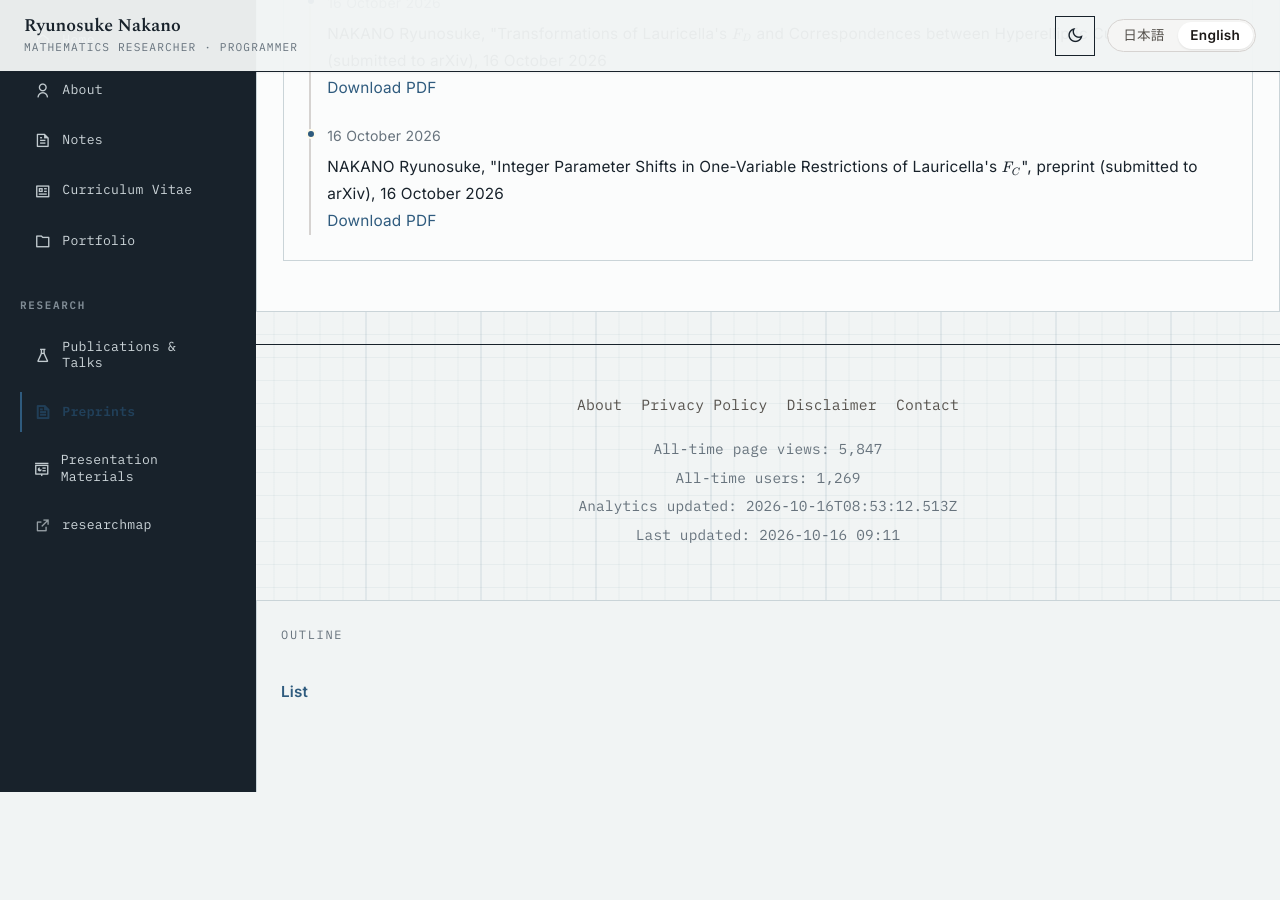
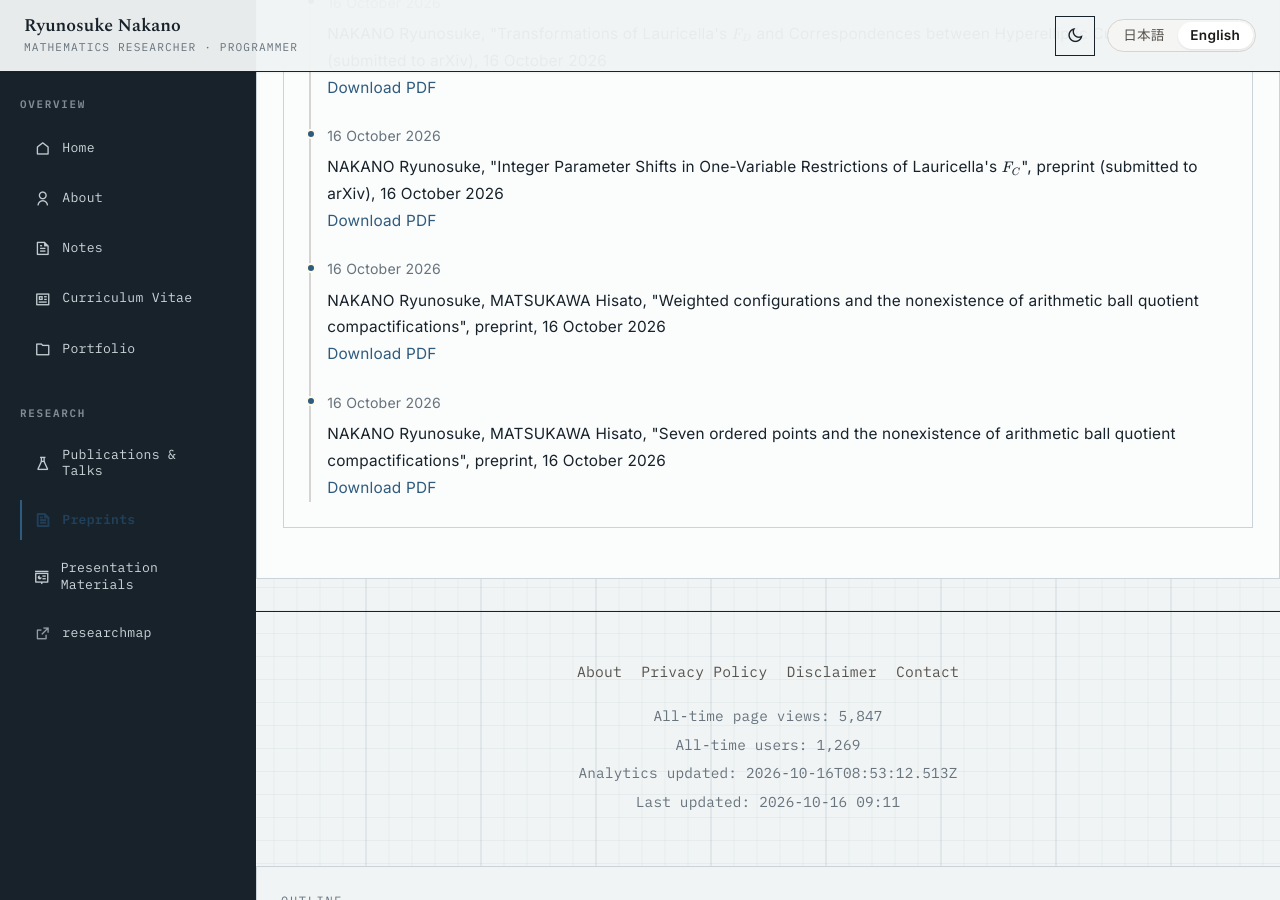
Before and after one commit to NAKANORyunosuke/NAKANORyunosuke.github.io, a Jekyll site: the page built from preprints.html, in a window 1280 px wide and 900 px high, scrolled down 911 px. Built offline with Jekyll 4.4.1, drawn with Linux system fonts in a browser that asks for light colours; nearby versions of some CDN libraries; before the commit the page ends 1703 px from its top, so only the background shows below that.

Commit message:
松川氏との共著プレプリント2本を PDF で掲載
- "Weighted configurations and the nonexistence of arithmetic ball
  quotient compactifications" (weighted-configurations.pdf, 57頁)
- "Seven ordered points and the nonexistence of arithmetic ball
  quotient compactifications" (seven-point-configurations.pdf, 44頁)

ordered-configurations-ball-quotients/arxiv/ の 2026年10月16日版.
arXiv には未投稿のため出典は preprint のみとした.

Co-Authored-By: Claude Opus 5.5 <noreply@anthropic.com>

```diff
--- a/_data/research.yml
+++ b/_data/research.yml
@@ -55,6 +55,20 @@ sections:
             description:
                 ja: 'NAKANO Ryunosuke, "Integer Parameter Shifts in One-Variable Restrictions of Lauricella''s $F_C$", preprint（arXiv 投稿中）, 2026年10月16日'
                 en: 'NAKANO Ryunosuke, "Integer Parameter Shifts in One-Variable Restrictions of Lauricella''s $F_C$", preprint (submitted to arXiv), 16 October 2026'
+          - date:
+                ja: "2026年10月16日"
+                en: "16 October 2026"
+            pdf: "/assets/pdf/preprints/weighted-configurations.pdf"
+            description:
+                ja: 'NAKANO Ryunosuke, MATSUKAWA Hisato, "Weighted configurations and the nonexistence of arithmetic ball quotient compactifications", preprint, 2026年10月16日'
+                en: 'NAKANO Ryunosuke, MATSUKAWA Hisato, "Weighted configurations and the nonexistence of arithmetic ball quotient compactifications", preprint, 16 October 2026'
+          - date:
+                ja: "2026年10月16日"
+                en: "16 October 2026"
+            pdf: "/assets/pdf/preprints/seven-point-configurations.pdf"
+            description:
+                ja: 'NAKANO Ryunosuke, MATSUKAWA Hisato, "Seven ordered points and the nonexistence of arithmetic ball quotient compactifications", preprint, 2026年10月16日'
+                en: 'NAKANO Ryunosuke, MATSUKAWA Hisato, "Seven ordered points and the nonexistence of arithmetic ball quotient compactifications", preprint, 16 October 2026'
       empty_message:
           ja: "Coming soon..."
           en: "Coming soon..."
```
Also changed, not shown: 2 other files.
